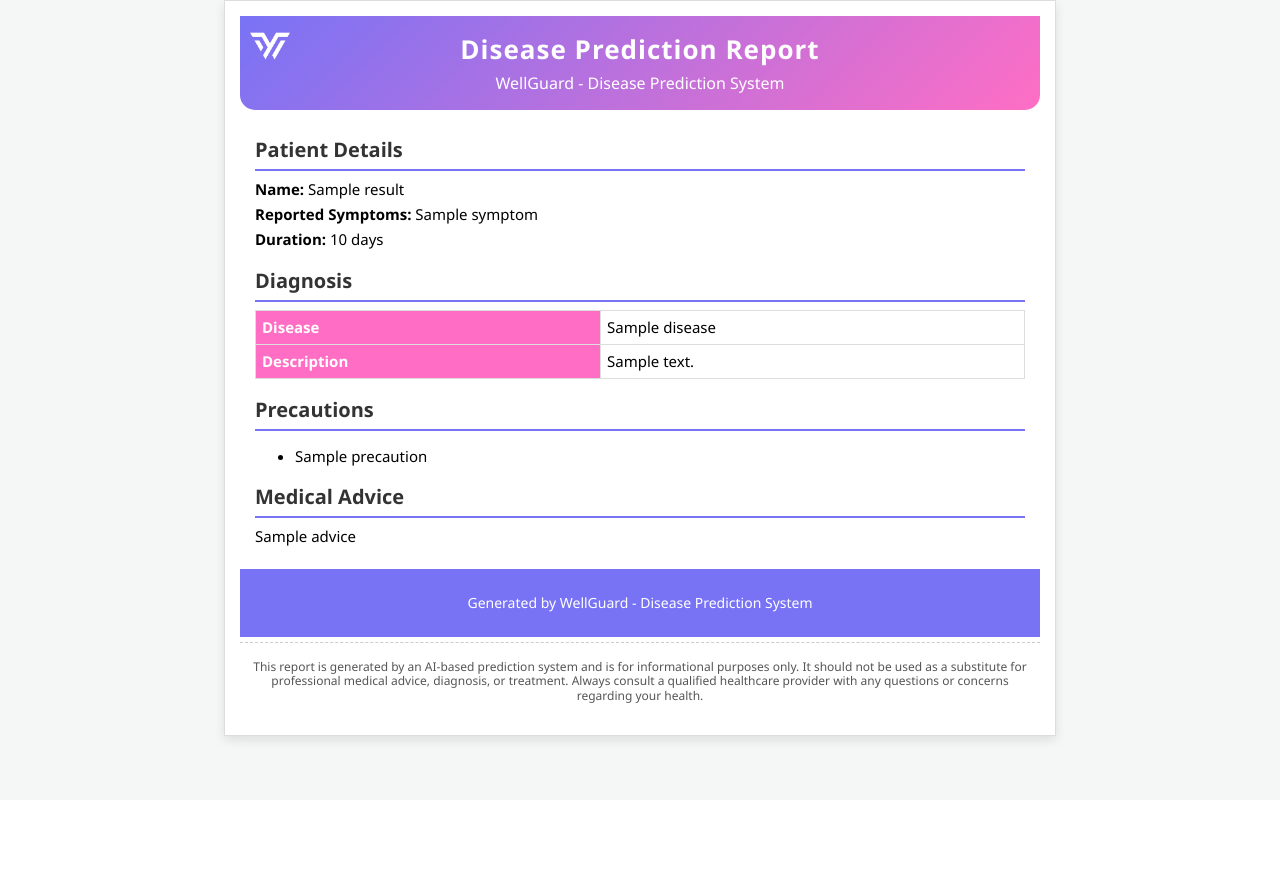
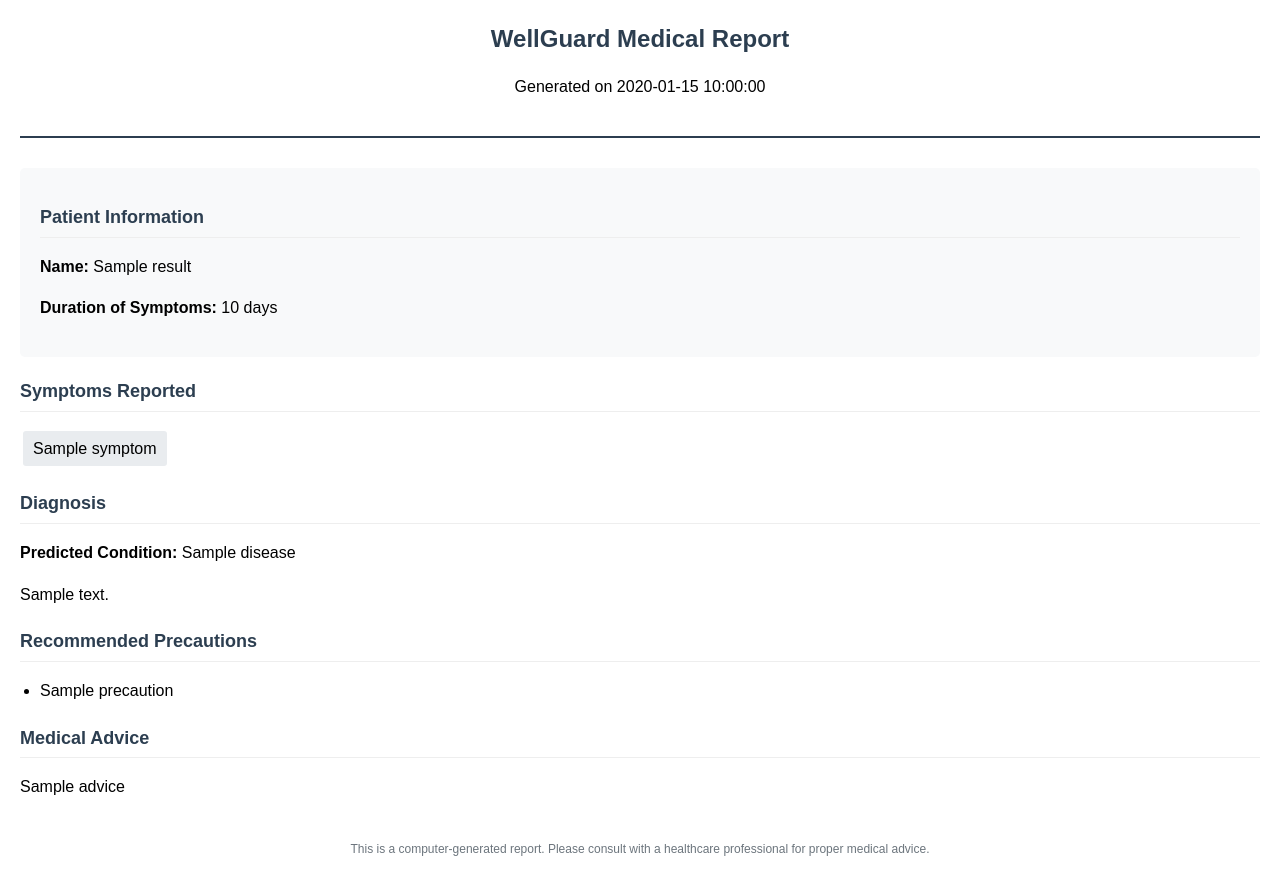
Before and after one commit to yashvvrn/wellguardpdf, a Flask app: template templates/report.html in a window 1280 px wide. Before the commit the page ends 747 px from the top, so only its background shows below. Run offline with Flask 2, Linux system fonts and the light colour scheme; the template is opened without the code that fills it: most values are stand-ins (such as "Sample title", 1, 10 or a date in 2020).

Commit message:
Fix PDF generation: Update WeasyPrint version and fix write_pdf parameters

```diff
--- a/app.py
+++ b/app.py
@@ -14,6 +14,9 @@ import tempfile
 # Configure logging
 logging.basicConfig(level=logging.DEBUG)
 logger = logging.getLogger(__name__)
+
+# Suppress WeasyPrint warnings
+logging.getLogger('weasyprint').setLevel(logging.ERROR)
 
 app = Flask(__name__)
 
@@ -209,10 +212,29 @@ def download_report():
 
         # Create a temporary file for the PDF
         with tempfile.NamedTemporaryFile(suffix='.pdf', delete=False) as tmp:
-            # Convert rendered HTML to PDF using WeasyPrint with error handling
-            logger.info("Starting PDF generation")
-            html = HTML(string=rendered, base_url=request.url_root)
-            html.write_pdf(tmp.name)
+            # Define CSS for PDF styling
+            css = CSS(string='''
+                @page {
+                    size: A4;
+                    margin: 1cm;
+                    @top-center {
+                        content: "WellGuard Medical Report";
+                        font-size: 9pt;
+                    }
+                    @bottom-center {
+                        content: "Page " counter(page) " of " counter(pages);
+                        font-size: 9pt;
+                    }
+                }
+                body { font-family: sans-serif; }
+            ''')
+
+            # Generate PDF with custom CSS
+            HTML(string=rendered).write_pdf(
+                target=tmp.name,
+                stylesheets=[css]
+            )
+
             logger.info("PDF generation completed")
 
             # Read the generated PDF
--- a/templates/report.html
+++ b/templates/report.html
@@ -3,7 +3,7 @@
 <head>
   <meta charset="UTF-8">
   <meta name="viewport" content="width=device-width, initial-scale=1.0">
-  <title>Disease Prediction Report</title>
+  <title>Medical Report - {{ result.name }}</title>
   <style>
     /* Set page size and margins for PDF output */
     @page {
@@ -11,149 +11,106 @@
       margin: 10mm;
     }
     body {
-      font-family: 'Segoe UI', Tahoma, Geneva, Verdana, sans-serif;
-      background: #f4f7f6;
+      font-family: Arial, sans-serif;
+      line-height: 1.6;
       margin: 0;
-      padding: 0;
-      font-size: 15px;
-      line-height: 1.4;
-    }
-    .report-container {
-      max-width: 800px;
-      margin: 0 auto;
-      background: #ffffff;
-      border: 1px solid #ddd;
-      padding: 15px;
-      box-shadow: 0 4px 10px rgba(0,0,0,0.1);
-      /* Avoid page-breaks inside the main container */
-      page-break-inside: avoid;
+      padding: 20px;
     }
     .header {
-      background: linear-gradient(135deg, #7873f5, #ff6ec4);
-      color: #fff;
-      padding: 15px;
       text-align: center;
-      position: relative;
-      border-bottom-left-radius: 15px;
-      border-bottom-right-radius: 15px;
+      margin-bottom: 30px;
+      border-bottom: 2px solid #2c3e50;
+      padding-bottom: 20px;
     }
-    .header h1 {
+    .report-title {
+      color: #2c3e50;
+      font-size: 24px;
       margin: 0;
-      font-size: 26px;
-      letter-spacing: 1px;
     }
-    .header p {
-      margin: 5px 0 0;
-      font-size: 16px;
-    }
-    .logo {
-      position: absolute;
-      top: 10px;
-      left: 10px;
-    }
-    .logo img {
-      height: 40px;
-      width: 40px;
-    }
-    .content {
-      padding: 10px 15px;
+    .patient-info {
+      background-color: #f8f9fa;
+      padding: 20px;
+      border-radius: 5px;
+      margin-bottom: 20px;
     }
     .section {
-      margin-bottom: 12px;
+      margin-bottom: 20px;
     }
-    .section h2 {
-      color: #333;
-      border-bottom: 2px solid #7873f5;
+    .section-title {
+      color: #2c3e50;
+      font-size: 18px;
+      margin-bottom: 10px;
+      border-bottom: 1px solid #eee;
       padding-bottom: 5px;
-      margin-bottom: 8px;
-      font-size: 20px;
     }
-    .section p {
-      margin: 4px 0;
-      font-size: 15px;
+    .symptom-list {
+      list-style-type: none;
+      padding-left: 0;
     }
-    .info-table {
-      width: 100%;
-      border-collapse: collapse;
-      margin-top: 5px;
+    .symptom-list li {
+      display: inline-block;
+      background-color: #e9ecef;
+      padding: 5px 10px;
+      margin: 3px;
+      border-radius: 3px;
     }
-    .info-table th, .info-table td {
-      border: 1px solid #ddd;
-      padding: 6px;
-      font-size: 15px;
+    .precaution-list {
+      padding-left: 20px;
     }
-    .info-table th {
-      background: #ff6ec4;
-      color: #fff;
-      text-align: left;
+    .precaution-list li {
+      margin-bottom: 5px;
     }
     .footer {
-      background: #7873f5;
-      color: #fff;
+      margin-top: 40px;
       text-align: center;
-      padding: 10px;
-      font-size: 14px;
-    }
-    .disclaimer {
       font-size: 12px;
-      color: #555;
-      text-align: center;
-      padding: 5px 10px;
-      border-top: 1px dashed #ccc;
-      margin-top: 5px;
-      /* Reduce extra space to help fit on one page */
-      line-height: 1.2;
+      color: #6c757d;
     }
   </style>
 </head>
 <body>
-  <div class="report-container">
   <div class="header">
-      <div class="logo">
-        <img src="{{ url_for('static', filename='img.png') }}" alt="">
+    <h1 class="report-title">WellGuard Medical Report</h1>
+    <p>Generated on {{ result.date if result.date else '' }}</p>
   </div>
-      <h1>Disease Prediction Report</h1>
-      <p>WellGuard - Disease Prediction System</p>
+
+  <div class="patient-info">
+    <h2 class="section-title">Patient Information</h2>
+    <p><strong>Name:</strong> {{ result.name }}</p>
+    <p><strong>Duration of Symptoms:</strong> {{ result.days }} days</p>
   </div>
-    <div class="content">
+
   <div class="section">
-        <h2>Patient Details</h2>
-        <p><strong>Name:</strong> {{ result.name }}</p>
-        <p><strong>Reported Symptoms:</strong> {{ result.selected_symptoms|join(", ") }}</p>
-        <p><strong>Duration:</strong> {{ result.days }} days</p>
+    <h2 class="section-title">Symptoms Reported</h2>
+    <ul class="symptom-list">
+      {% for symptom in result.selected_symptoms %}
+      <li>{{ symptom }}</li>
+      {% endfor %}
+    </ul>
   </div>
+
   <div class="section">
-        <h2>Diagnosis</h2>
-        <table class="info-table">
-          <tr>
-            <th>Disease</th>
-            <td>{{ result.disease }}</td>
-          </tr>
-          <tr>
-            <th>Description</th>
-            <td>{{ result.description }}</td>
-          </tr>
-        </table>
+    <h2 class="section-title">Diagnosis</h2>
+    <p><strong>Predicted Condition:</strong> {{ result.disease }}</p>
+    <p>{{ result.description }}</p>
   </div>
+
   <div class="section">
-        <h2>Precautions</h2>
-        <ul>
+    <h2 class="section-title">Recommended Precautions</h2>
+    <ul class="precaution-list">
       {% for precaution in result.precautions %}
       <li>{{ precaution }}</li>
       {% endfor %}
     </ul>
   </div>
+
   <div class="section">
-        <h2>Medical Advice</h2>
+    <h2 class="section-title">Medical Advice</h2>
     <p>{{ result.advice }}</p>
   </div>
-    </div>
+
   <div class="footer">
-      <p>Generated by WellGuard - Disease Prediction System</p>
-    </div>
-    <div class="disclaimer">
-      <p>This report is generated by an AI-based prediction system and is for informational purposes only. It should not be used as a substitute for professional medical advice, diagnosis, or treatment. Always consult a qualified healthcare provider with any questions or concerns regarding your health.</p>
-    </div>
+    <p>This is a computer-generated report. Please consult with a healthcare professional for proper medical advice.</p>
   </div>
 </body>
 </html>
```
Also changed, not shown: requirements.txt (+4 -4 lines). Lines whose indentation alone changed are shown as unchanged.
